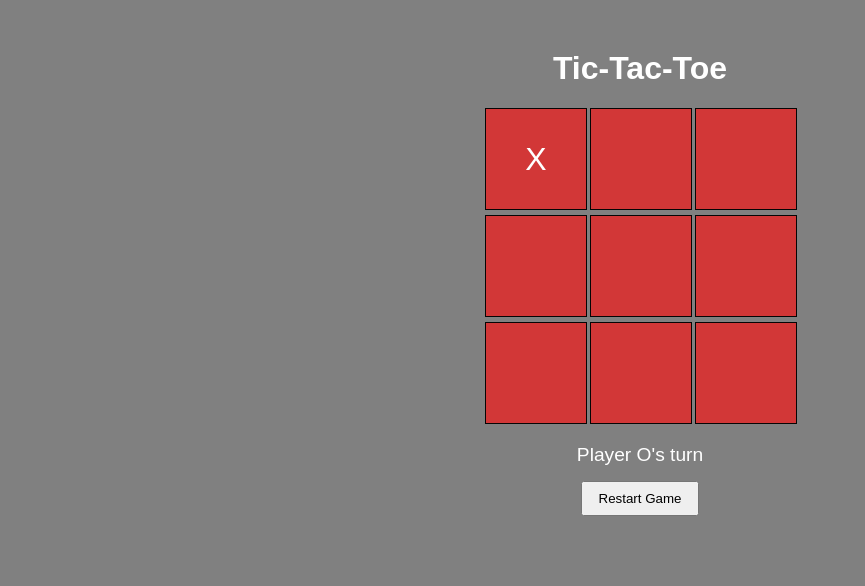
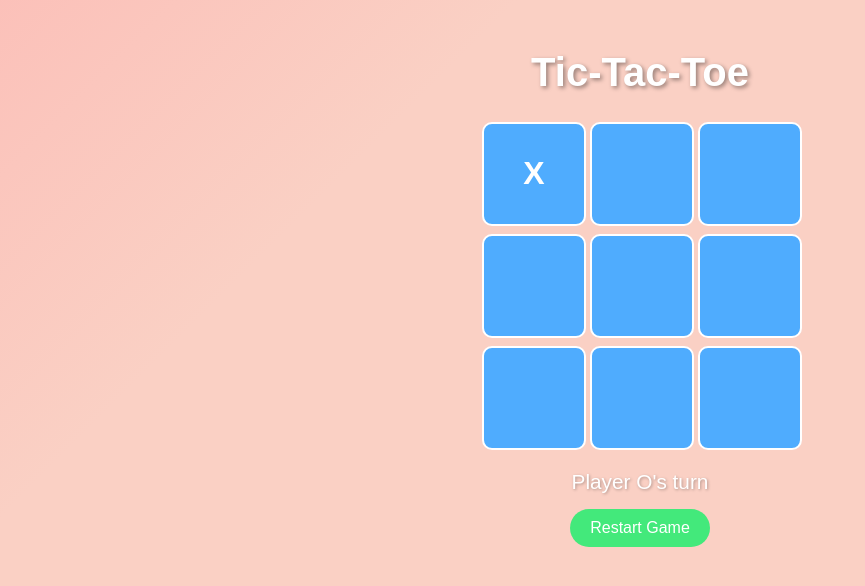
Before and after one commit to akshai2004/tic-tac-toe, a plain HTML site: page tic.html in a window 1280 px wide. Both pictures are taken after a click on the element 536 px from the left and 159 px from the top of the page. Shown: the whole page, without its empty margins (0-865 px from the left). Drawn offline with Linux system fonts and the light colour scheme.

Commit message:
Initial commit of Tic-Tac-Toe game

```diff
--- a/tic.html
+++ b/tic.html
@@ -5,43 +5,74 @@
   <title>Tic-Tac-Toe</title>
   <style>
     body {
-    font-family: Arial, sans-serif;
-      text-align: center;
-      margin-top: 50px;
-      background-color: gray;
-       background-size: cover;
-      color: white;
       font-family: Arial, sans-serif;
       text-align: center;
       margin-top: 50px;
+      background: linear-gradient(135deg, #ff9a9e, #fad0c4, #fad0c4, #fbc2eb, #a18cd1);
+      background-size: 400% 400%;
+      animation: gradientBG 10s ease infinite;
+      color: #fff;
     }
+
+    @keyframes gradientBG {
+      0% { background-position: 0% 50%; }
+      50% { background-position: 100% 50%; }
+      100% { background-position: 0% 50%; }
+    }
+
+    h1 {
+      font-size: 2.5em;
+      text-shadow: 2px 2px 4px rgba(0,0,0,0.4);
+    }
+
     .board {
       display: grid;
       grid-template-columns: repeat(3, 100px);
-      grid-gap: 5px;
+      grid-gap: 8px;
       justify-content: center;
+      margin: 0 auto;
     }
+
     .cell {
       width: 100px;
       height: 100px;
       font-size: 2em;
+      font-weight: bold;
       display: flex;
       align-items: center;
       justify-content: center;
-      background: #d23737;
+      background: #4facfe; /* default color */
+      border-radius: 10px;
       cursor: pointer;
-      border: 1px solid #060505;
+      border: 2px solid #ffffff;
+      transition: background 0.3s, transform 0.2s;
     }
+
     .cell:hover {
-      background: #dddddd;
+      background: #00f2fe;
+      transform: scale(1.1);
     }
+
     #message {
       margin-top: 20px;
-      font-size: 1.2em;
+      font-size: 1.3em;
+      text-shadow: 1px 1px 3px rgba(0,0,0,0.3);
     }
+
     button {
       margin-top: 15px;
-      padding: 8px 16px;
+      padding: 10px 20px;
+      font-size: 1em;
+      background: #43e97b;
+      border: none;
+      border-radius: 20px;
+      color: #fff;
+      cursor: pointer;
+      transition: background 0.3s;
+    }
+
+    button:hover {
+      background: #38f9d7;
     }
   </style>
 </head>
@@ -77,10 +108,10 @@
       createBoard();
 
       if (checkWin()) {
-        messageElement.innerText = `Player ${currentPlayer} wins! 🎉`;
+        messageElement.innerText = `🎉 Player ${currentPlayer} wins!`;
         gameActive = false;
       } else if (board.every(cell => cell !== '')) {
-        messageElement.innerText = "It's a draw!";
+        messageElement.innerText = "🤝 It's a draw!";
         gameActive = false;
       } else {
         currentPlayer = currentPlayer === 'X' ? 'O' : 'X';
@@ -90,9 +121,9 @@
 
     function checkWin() {
       const winPatterns = [
-        [0,1,2],[3,4,5],[6,7,8], // rows
-        [0,3,6],[1,4,7],[2,5,8], // columns
-        [0,4,8],[2,4,6]          // diagonals
+        [0,1,2],[3,4,5],[6,7,8],
+        [0,3,6],[1,4,7],[2,5,8],
+        [0,4,8],[2,4,6]
       ];
       return winPatterns.some(pattern => {
         return pattern.every(i => board[i] === currentPlayer);
@@ -107,7 +138,6 @@
       createBoard();
     }
 
-    // Start the game
     resetGame();
   </script>
 
```
